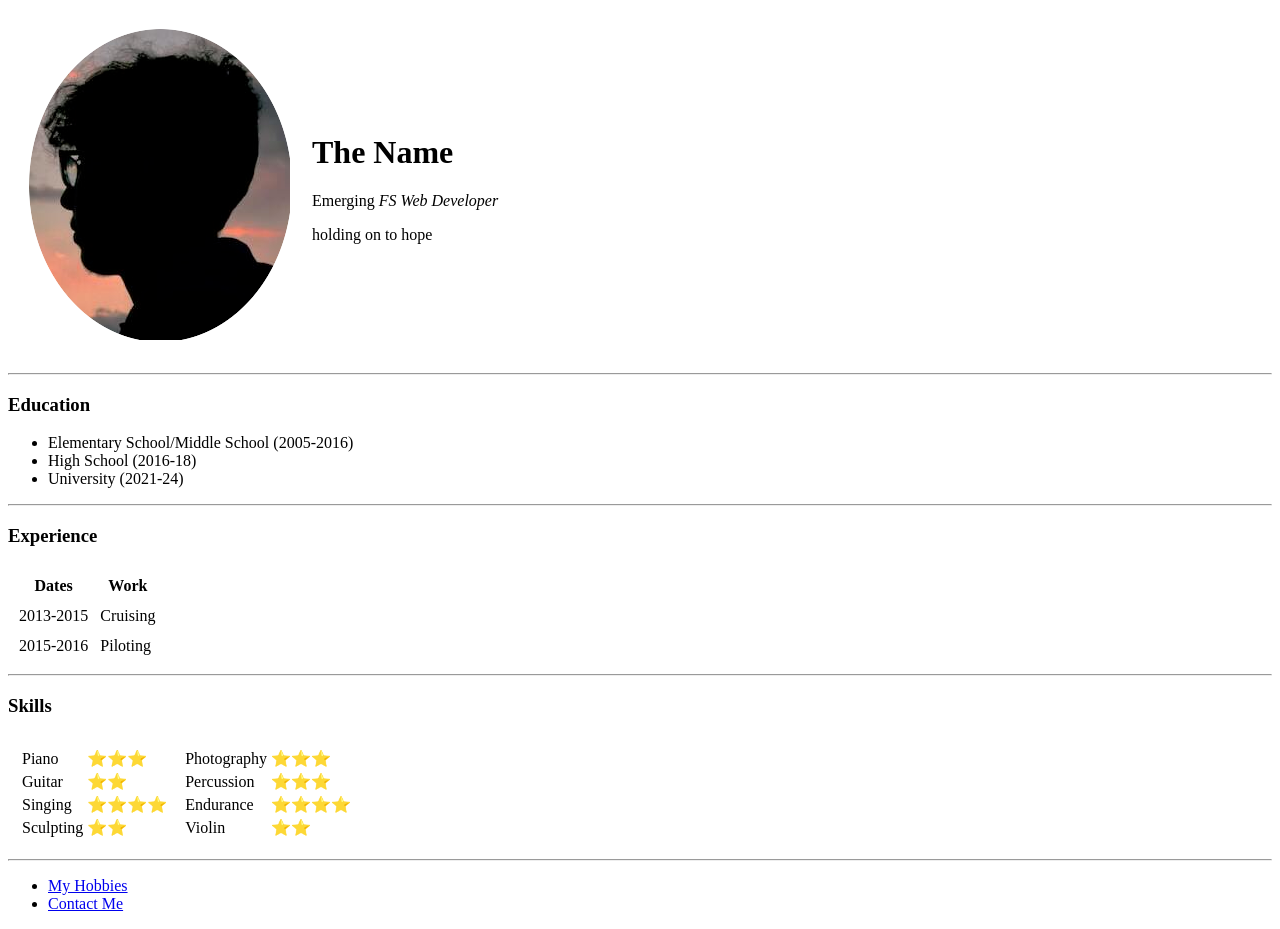
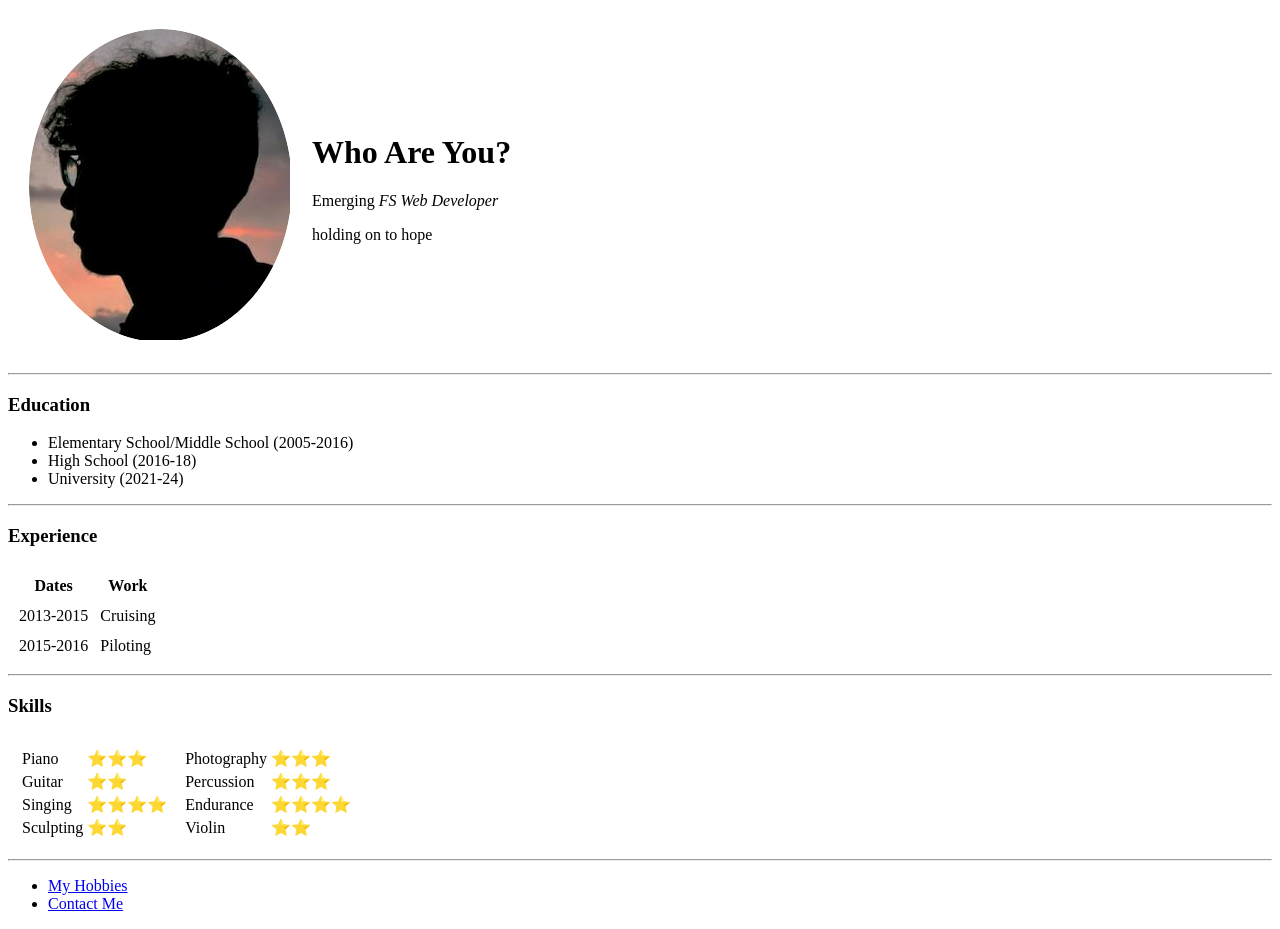
Before and after one commit to therealastel/cv, a plain HTML site: page index.html in a window 1280 px wide. Drawn offline with Linux system fonts and the light colour scheme; files whose address does not match are found by name.

Commit message:
Update index.html

```diff
--- a/index.html
+++ b/index.html
@@ -11,7 +11,7 @@
      <tr>
        <td><img src="E:\WebDev\HTML-Personal Site\photo-1529665253569-6d01c0eaf7b6.jpg" alt="Profile picture"></td>
        <td>
-         <h1>The Name</h1>
+         <h1>Who Are You?</h1>
          <p>Emerging <em> FS Web Developer</em></p>
          <p>holding on to hope</p>
        </td>
```
